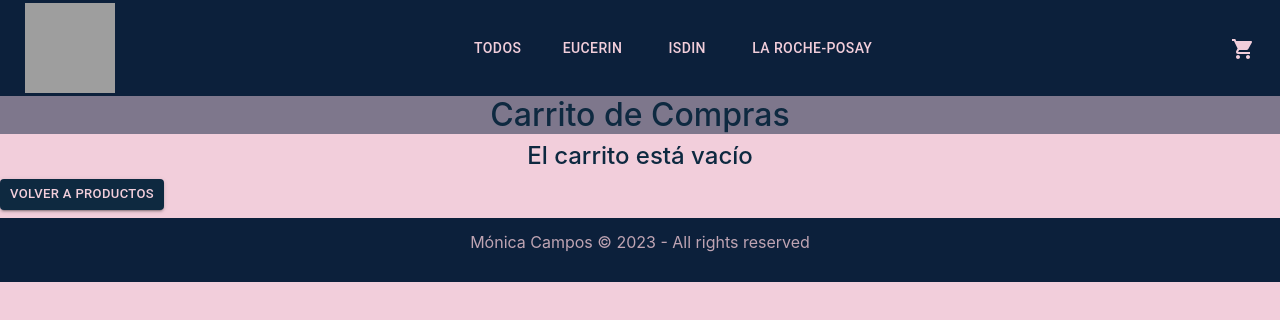
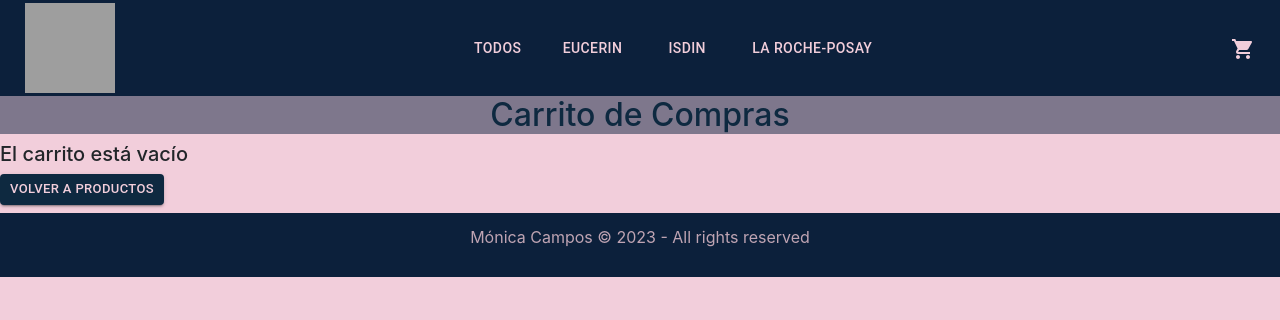
Before and after one commit to MonikCampos/react-EntregaFinal-Campos, a React (Vite) app: page /cart in a window 1280 px wide. Shown: the top 320 px of the page. Built offline with nearby package versions, Linux system fonts and the light colour scheme; grey boxes are pictures that could not be loaded.

Commit message:
7ta versión Proyecto Final: cart apariencia

```diff
--- a/src/assets/components/pages/cart/CartContainer.jsx
+++ b/src/assets/components/pages/cart/CartContainer.jsx
@@ -60,7 +60,7 @@ const CartContainer = () => {
       )}
       {cart.length === 0 ?
         <>
-          <h4 style={{ backgroundColor: "#F2CEDB"}}>El carrito está vacío</h4>
+          <h5 style={{ backgroundColor: "#F2CEDB"}}>El carrito está vacío</h5>
           <Link to="/"><Button sx={{  color: "#F2CEDB", border:"none", backgroundColor: "#0E2940" }} size="small" variant="contained">Volver a Productos</Button></Link>
           <h2></h2>
         </> : <h4 style={{ backgroundColor: "#7E778C"}}>El total del carrito es : {total} </h4>}
```
